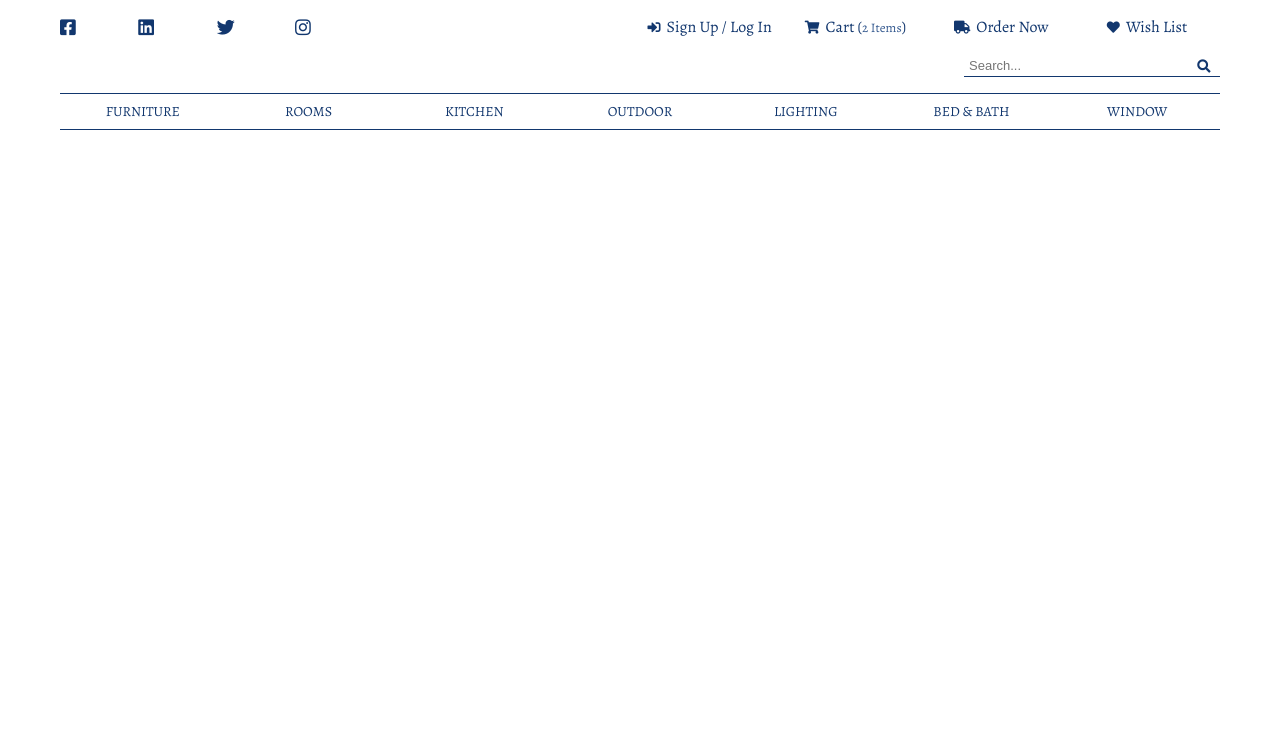
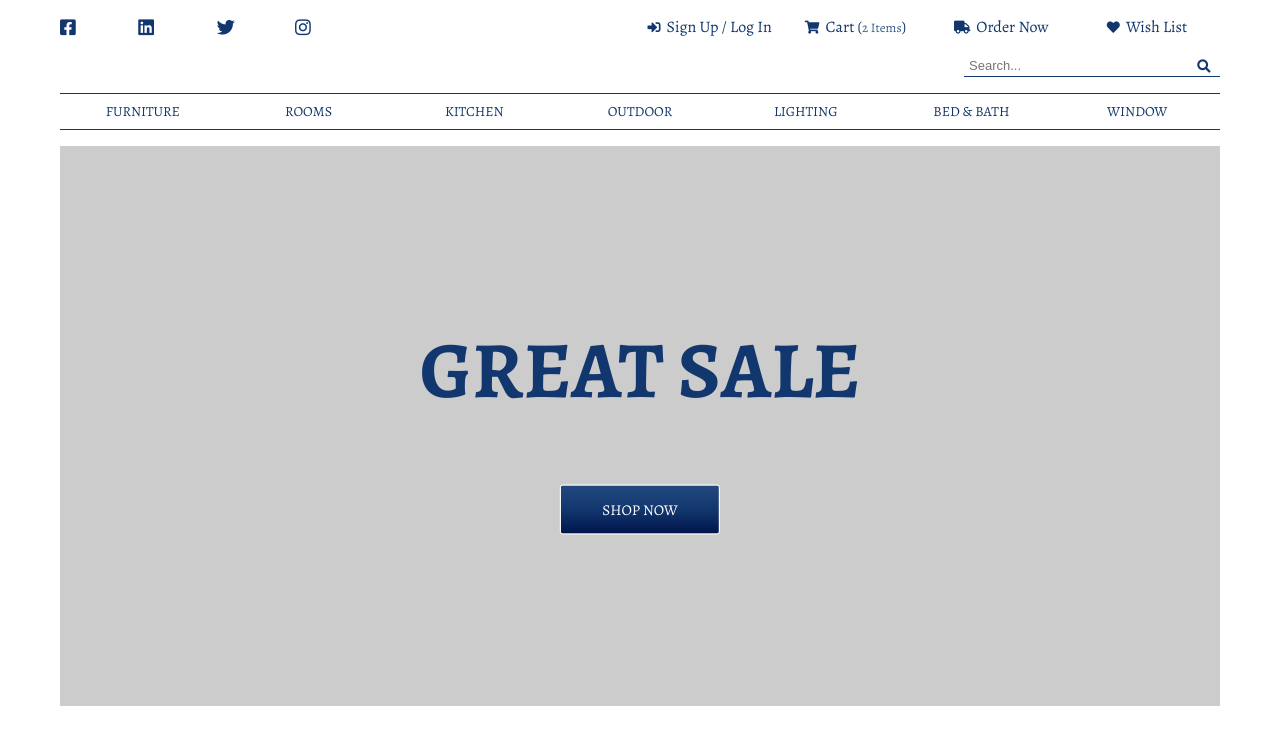
Before and after one commit to Mahesh-yadav/furniture-store, a website: page index.html in a window 1280 px wide. Drawn offline with nearby package versions, Linux system fonts and the light colour scheme.

Commit message:
add banner content and styles

```diff
--- a/index.html
+++ b/index.html
@@ -13,7 +13,7 @@
     <!-- <script src="https://kit.fontawesome.com/a78928499e.js" crossorigin="anonymous"></script> -->
 </head>
 <body>
-    <header class="header-container">
+    <main class="container">
         <ul class="social-icons">
             <li class="social-icon-item">
                 <a href="#" class="social-icon-link">
@@ -149,6 +149,35 @@
                 </li>
             </ul>
         </nav>
-    </header>
+        <section class="banner">
+            <div class="banner-content">
+                <h1 class="banner-heading">Great Sale</h1>
+                <button class="banner-btn">
+                    <span class="banner-btn-text-one">Shop Now</span>
+                    <span class="banner-btn-text-two">It&apos;s Interesting</span>
+                </button>
+            </div>
+            <div class="slideshow">
+                <button class="slide-btn slide-btn-1"></button>
+                <button class="slide-btn slide-btn-2"></button>
+                <button class="slide-btn slide-btn-3"></button>
+                <button class="slide-btn slide-btn-4"></button>
+                <div class="slideshow-wrapper">
+                    <div class="slide">
+                        <img src="./images/slide-img-1.jpg" alt="">
+                    </div>
+                    <div class="slide">
+                        <img src="./images/slide-img-2.jpg" alt="">
+                    </div>
+                    <div class="slide">
+                        <img src="./images/slide-img-3.jpg" alt="">
+                    </div>
+                    <div class="slide">
+                        <img src="./images/slide-img-4.jpg" alt="">
+                    </div>
+                </div>
+            </div>
+        </section>
+    </main>
 </body>
 </html>
--- a/styles.css
+++ b/styles.css
@@ -14,10 +14,10 @@ body{
     font-family: "Alegreya", serif;
 }
 
-.header-container{
+.container{
     display: grid;
     grid-template-columns: minmax(6rem, 1fr) repeat(8, minmax(min-content, 16rem)) minmax(6rem, 1fr);
-    grid-template-rows: repeat(3, min-content);
+    grid-template-rows: repeat(3, min-content) 70vh;
     row-gap: 1.6rem;
     margin-top: 1.6rem;
 }
@@ -167,6 +167,7 @@ body{
     visibility: hidden;
     opacity: 0;
     transition: all 1s;
+    z-index: 10;
 }
 
 .main-nav-item:first-child:hover .dropdown{
@@ -201,5 +202,78 @@ body{
 
 .dropdown-image{
     grid-column: 5 / 8;
+    width: calc(100% - 2 * 1.6rem);
+}
+
+.banner{
+    grid-column: 2 / 10;
+    grid-row: 4 / 5;
+    background-color: #ccc;
+    position: relative;
+}
+
+.banner-content{
+    position: absolute;
+    top: 50%;
+    left: 50%;
+    transform: translate(-50%, -50%);
+    text-transform: uppercase;
+    text-align: center;
+}
+
+.banner-heading{
+    font-size: 8rem;
+    color: #12376e;
+    margin-bottom: 6rem;
+}
+
+.banner-btn{
+    text-transform: uppercase;
+    width: 16rem;
+    height: 5rem;
+    background: linear-gradient(to top, #00154c, #12376e, #23487f);
+    color: #fff;
+    border: .1rem solid #fff;
+    border-radius: .3rem;
+    outline: none;
+    font-family: "Alegreya", serif;
+    font-size: 1.5rem;
+    position: relative;
+    overflow: hidden;
+}
+
+.banner-btn-text-one{
+    position: absolute;
+    top: 50%;
+    left: 0;
+    transform: translateY(-50%);
     width: 100%;
+    text-align: center;
+    transition: top .3s;
 }
+
+.banner-btn-text-two{
+    position: absolute;
+    top: 150%;
+    left: 0;
+    transform: translateY(-50%);
+    width: 100%;
+    text-align: center;
+    transition: top .3s;
+}
+
+.banner-btn:hover .banner-btn-text-one{
+    top: -100%;
+}
+
+.banner-btn:hover .banner-btn-text-two{
+    top: 50%;
+}
+
+.slideshow{
+    display: none;
+    left: 0;
+    transform: translateY(-50%);
+    width: 100%;
+    text-align: center;
+}
```
